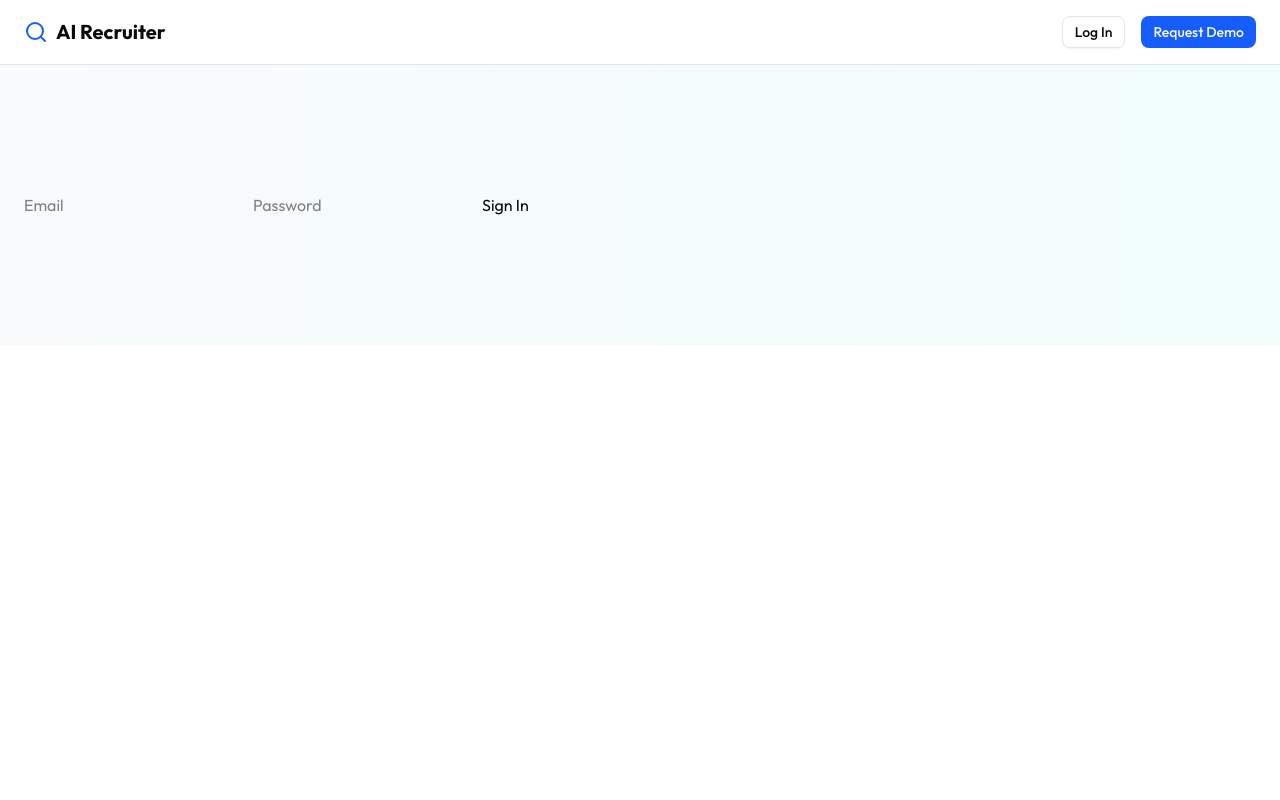
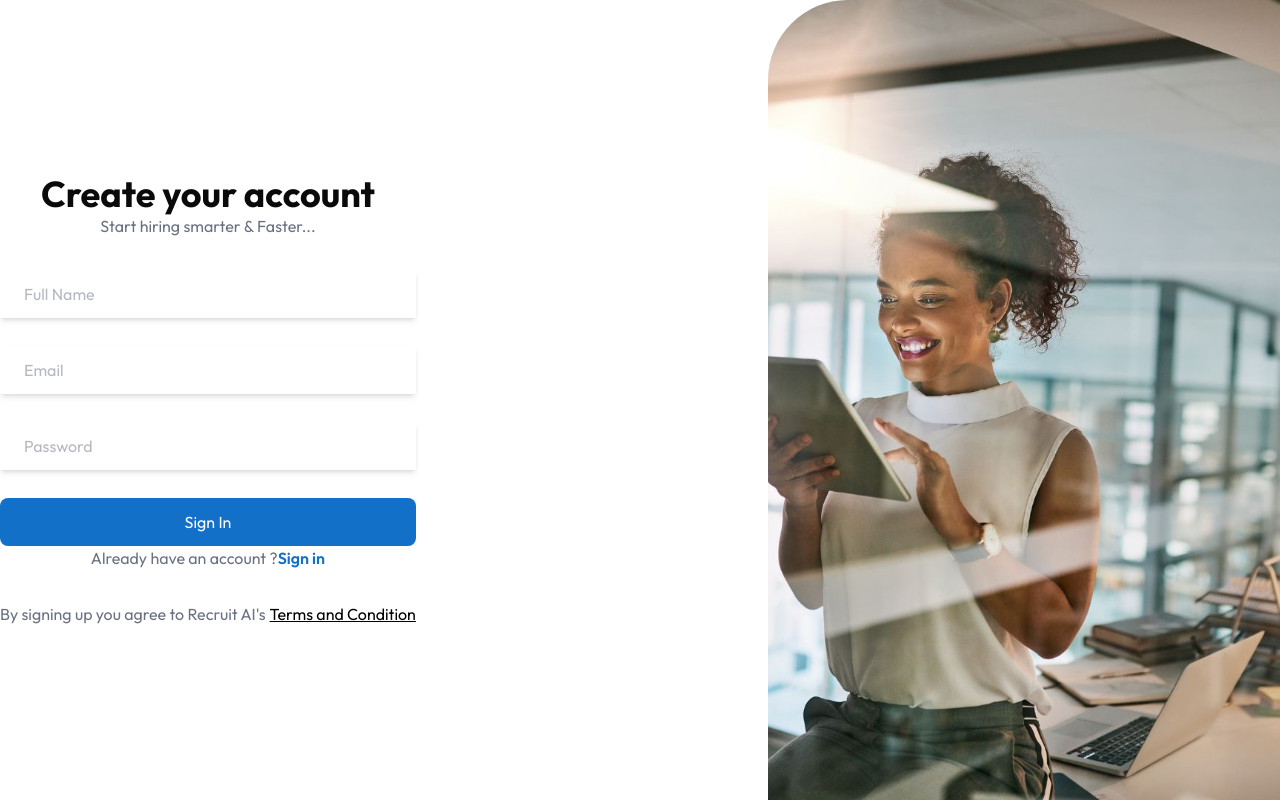
Before and after one commit to dejidev/AI-RECRUITER, a React (Vite) app: page /signin in a window 1280 px wide. Built offline with nearby package versions, Linux system fonts and the light colour scheme.

Commit message:
update general layout for sign in page

```diff
--- a/src/context/AuthContext.tsx
+++ b/src/context/AuthContext.tsx
@@ -1,4 +1,4 @@
-import { createContext, useContext, useState, ReactNode } from "react";
+import { createContext, useContext, useState } from "react";
 
 type User = {
   id: string;
@@ -14,7 +14,7 @@ type AuthContextType = {
 
 const AuthContext = createContext<AuthContextType | null>(null);
 
-export const AuthProvider = ({ children }: { children: ReactNode }) => {
+export const AuthProvider = ({ children }: { children: React.ReactNode }) => {
   const [user, setUser] = useState<User | null>(null);
 
   const signIn = (email: string, password: string) => {
--- a/src/pages/SignIn.tsx
+++ b/src/pages/SignIn.tsx
@@ -5,6 +5,7 @@ import SignHeader from "../components/SignHeader";
 
 const SignIn = () => {
   const [email, setEmail] = useState("");
+  const [name, setName] = useState("");
   const [password, setPassword] = useState("");
   const { signIn } = useAuth();
   const navigate = useNavigate();
@@ -17,19 +18,59 @@ const SignIn = () => {
 
   return (
     <div>
-            <SignHeader />
-            <section className="w-full py-12 md:py-24 lg:py-32 bg-gradient-to-r from-slate-50 to-teal-50">
-                <div className="container mx-auto px-4 md:px-6">
-                    <form onSubmit={handleSubmit}>
-                        <input placeholder="Email" value={email} onChange={e => setEmail(e.target.value)} />
-                        <input type="password" placeholder="Password" value={password} onChange={e => setPassword(e.target.value)} />
-                        <button type="submit">Sign In</button>
+      <section className="w-full bg-gradient-to-r ">
+        <div>
+          <div className="flex items-center justify-between min-h-screen">
+            <form onSubmit={handleSubmit} className="text-center">
+              <h2 className="text-4xl font-bold">Create your account</h2>
+              <p className="text-gray-500 mb-8">
+                Start hiring smarter & Faster...
+              </p>
+              <div className="grid grid-cols-1 gap-7">
+                <input
+                  placeholder="Full Name"
+                  value={name}
+                  onChange={(e) => setName(e.target.value)}
+                  className=" py-3 px-6 shadow-md outline-none text-gray-500"
+                />
+                <input
+                  placeholder="Email"
+                  value={email}
+                  onChange={(e) => setEmail(e.target.value)}
+                  className="py-3 px-6 shadow-md outline-none text-gray-500"
+                />
+                <input
+                  type="password"
+                  placeholder="Password"
+                  value={password}
+                  onChange={(e) => setPassword(e.target.value)}
+                  className="py-3 px-6 shadow-md outline-none text-gray-500"
+                />
+                <button
+                  type="submit"
+                  className="py-3 px-6 bg-[#1370C8] text-white rounded-md cursor-pointer"
+                >
+                  Sign In
+                </button>
+              </div>
+              <p className="text-gray-500 mb-8">
+                Already have an account ?
+                <span className="text-[#1370C8] font-semibold">Sign in</span>
+              </p>
+              <p className="text-gray-500">
+                By signing up you agree to Recruit AI's
+                <span className="text-black underline ml-1">
+                  Terms and Condition
+                </span>
+              </p>
             </form>
+            <div>
+              <div className="bg-[url(/images/sign-in-image.jpg)] h-screen w-[40vw] bg-no-repeat bg-cover bg-center rounded-tl-[80px]"></div>
+            </div>
+          </div>
         </div>
       </section>
-
     </div>
-
   );
 };
 
```
Also changed, not shown: public/images/sign-in-image.jpg (added). Lines whose indentation alone changed are shown as unchanged.
